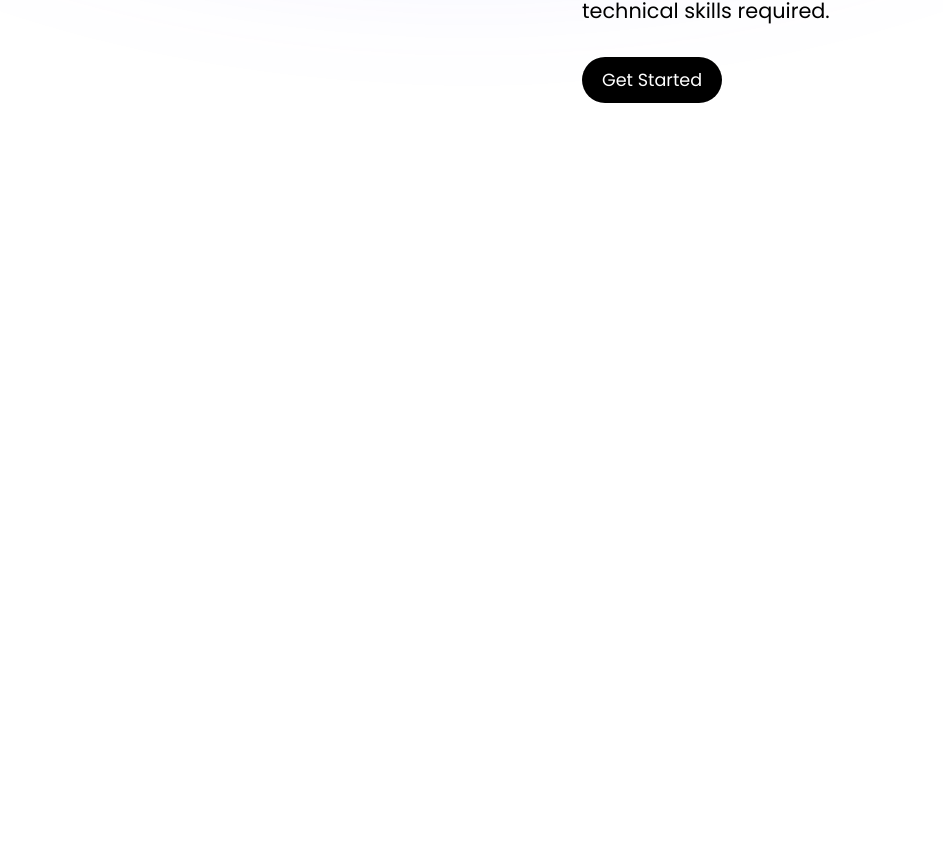
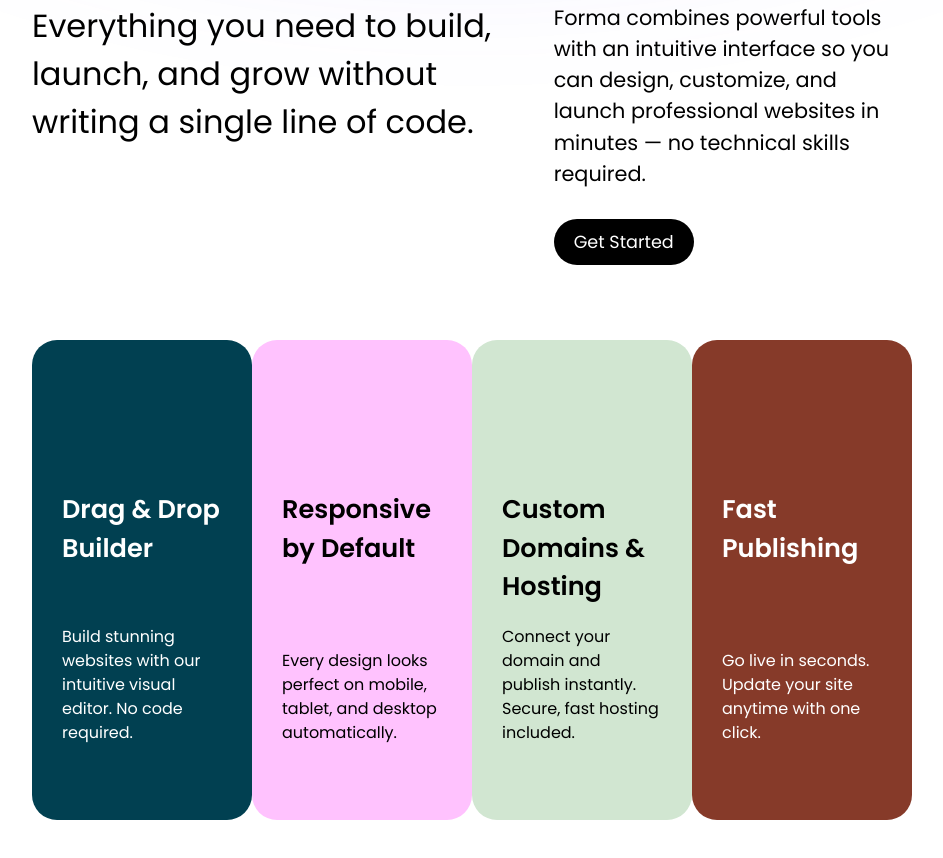
Before and after one commit to FormaOrg/Forma, an Angular app in the folder Frontend/: page / in a window 1280 px wide. Shown: the part 1339-2197 px from the top of the page, without its empty margins (168-1111 px from the left). Before the commit the page ends 1542 px from the top, so only its background shows below. Built offline with nearby package versions, Linux system fonts and the light colour scheme.

Commit message:
Added Section 1

```diff
--- a/Frontend/src/app/features/landing-page/first-section/section1.css
+++ /dev/null
@@ -1,28 +0,0 @@
-section {
-    padding: 100px;
-    display: flex;
-    flex-direction: column;
-    align-items: center;
-    width: 100%;
-}
-
-.logo {
-    margin-bottom: 30px;
-}
-
-.right {
-    width: 500px;
-}
-
-.right p {
-    font-size: 1.3em;
-}
-
-.left {
-    font-size: 2em;
-    width: 700px;
-}
-
-button {
-    margin-top: 30px;
-}
--- a/Frontend/src/app/features/landing-page/first-section/section1.html
+++ /dev/null
@@ -1,12 +0,0 @@
-<section>
-    <div>
-        <img class="logo" src="assets\Landing Page\FormaLogo.svg" alt="Forma Logo">
-        <div class="flx spc-btw">
-            <p class="left">Everything you need to build, launch, and grow without writing a single line of code.</p>
-            <div class="right">
-                <p>Forma combines powerful tools with an intuitive interface so you can design, customize, and launch professional websites in minutes — no technical skills required.</p>
-                <button class="btn">Get Started</button>
-            </div>
-        </div>
-    </div>
-</section>
--- a/Frontend/src/app/features/landing-page/landing-page.ts
+++ b/Frontend/src/app/features/landing-page/landing-page.ts
@@ -1,7 +1,7 @@
 import { Component } from '@angular/core';
 import { Header } from '../../shared/header/header';
 import { HeroSection } from './hero-section/hero-section';
-import { Section1 } from './first-section/section1';
+import { Section1 } from './section1/section1';
 
 @Component({
   selector: 'app-landing-page',
--- /dev/null
+++ b/Frontend/src/app/features/landing-page/section1/section1.css
@@ -0,0 +1,71 @@
+:host {
+    width: 100%;
+}
+
+section {
+    padding: 200px;
+    width: 100%;
+}
+
+.logo {
+    margin-bottom: 30px;
+}
+
+.right {
+    width: 500px;
+}
+
+.right p {
+    font-size: 1.3em;
+}
+
+.left {
+    font-size: 2em;
+    width: 700px;
+}
+
+button {
+    margin-top: 30px;
+}
+
+.features {
+    display: flex;
+    justify-content: space-between;
+    margin-top: 75px;
+}
+
+.features div {
+    padding: 150px 30px 75px 30px;
+    border-radius: 25px;
+    width: 300px;
+    display: flex;
+    flex-direction: column;
+}
+
+.features p {
+    margin-top: auto;
+}
+
+.features .title {
+    font-size: 1.6em;
+    font-weight: 600;
+    margin-bottom: 20px;
+}
+
+.feature1 {
+    background-color: #014051;
+    color: #fff;
+}
+
+.feature2 {
+    background-color: #ffc2fe;
+}
+
+.feature3 {
+    background-color: #d1e6d1;
+}
+
+.feature4 {
+    background-color: #863a29;
+    color: #fff;
+}
--- /dev/null
+++ b/Frontend/src/app/features/landing-page/section1/section1.html
@@ -0,0 +1,30 @@
+<section>
+    <div>
+        <img class="logo" src="assets\Landing Page\FormaLogo.svg" alt="Forma Logo">
+        <div class="flx spc-btw">
+            <p class="left">Everything you need to build, launch, and grow without writing a single line of code.</p>
+            <div class="right">
+                <p>Forma combines powerful tools with an intuitive interface so you can design, customize, and launch professional websites in minutes — no technical skills required.</p>
+                <button class="btn">Get Started</button>
+            </div>
+        </div>
+    </div>
+    <div class="features">
+        <div class="feature1">
+            <h4 class="title">Drag & Drop Builder</h4>
+            <p>Build stunning websites with our intuitive visual editor. No code required.</p>
+        </div>
+        <div class="feature2">
+            <h4 class="title">Responsive by Default</h4>
+            <p>Every design looks perfect on mobile, tablet, and desktop automatically.</p>
+        </div>
+        <div class="feature3">
+            <h4 class="title">Custom Domains & Hosting</h4>
+            <p>Connect your domain and publish instantly. Secure, fast hosting included.</p>
+        </div>
+        <div class="feature4">
+            <h4 class="title">Fast <br>Publishing</h4>
+            <p>Go live in seconds. Update your site anytime with one click.</p>
+        </div>
+    </div>
+</section>
```
Also changed, not shown: Frontend/src/app/features/landing-page/section1/section1.ts (renamed from Frontend/src/app/features/landing-page/first-section/section1.ts), 1 other file (tests, documents, lock files or other folders).
